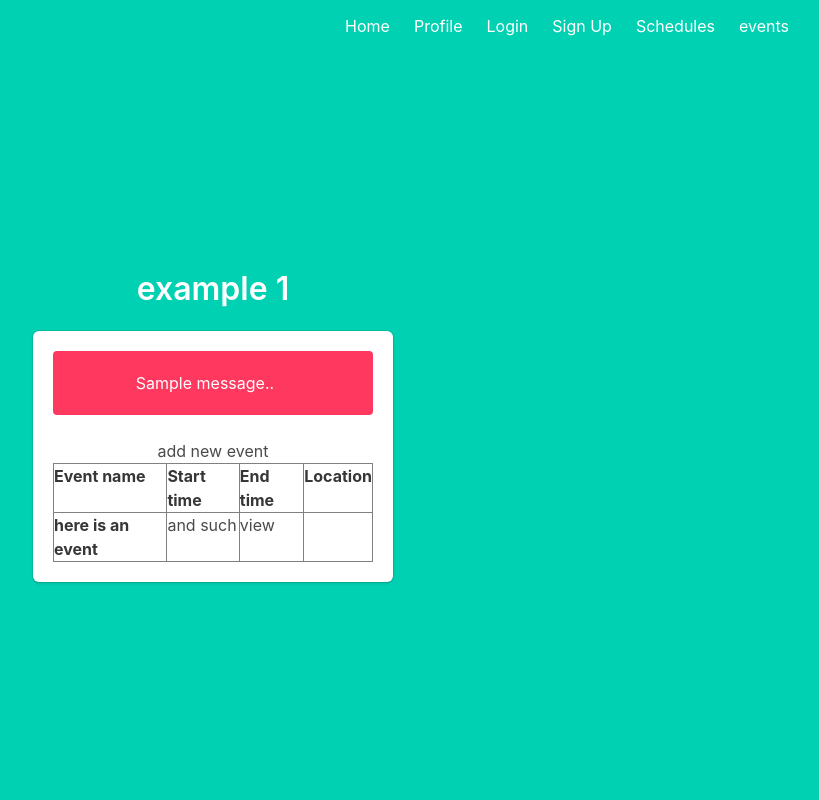
After one commit to emmtrinidad/untitledItineraryApp, a Flask app: template project/templates/schedule.html in a window 1280 px wide. The commit adds this page. Shown: the whole page, without its empty margins (427-1246 px from the left). Run offline with Flask 3, Linux system fonts and the light colour scheme; the template is opened without the code that fills it: values that come from a table or form of the project are taken from there, others are empty; tables that the repository leaves empty hold one stand-in row (values such as "Sample post"); one stand-in notice (Sample message) is shown.

```diff
--- a/project/app.py
+++ b/project/app.py
@@ -1,6 +1,7 @@
 from flask import Flask
 from flask_sqlalchemy import SQLAlchemy
 from flask_login import LoginManager
+from flask_migrate import Migrate
 
 # init SQLAlchemy so we can use it later in our models
 db = SQLAlchemy()
--- /dev/null
+++ b/project/templates/schedule.html
@@ -0,0 +1,51 @@
+<!--
+    NOT TO BE CONFUSED WITH SCHEDULE
+    html file for viewing ONE CERTAIN schedule
+
+-->
+
+{% extends "base.html" %}
+
+{% block content %}
+<div class="column is-4 is-offset-4">
+    <h3 class="title">{{schedule['scheduleName']}}</h3>
+    <div class="box">
+        {% with messages = get_flashed_messages() %}
+        {% if messages %}
+            <div class="notification is-danger">
+                {{ messages[0] }}.</a>.
+            </div>
+        {% endif %}
+        {% endwith %}
+
+        {% if events %}
+            <a href="/schedules/{{schedule['scheduleId']}}/createevent"> add new event</a>
+            <table border="1" class="dataframe">
+                <thead>
+                  <tr style="text-align: right;">
+                    <th>Event name</th>
+                    <th>Start time</th>
+                    <th>End time</th>
+                    <th>Location</th>
+                  </tr>
+                </thead>
+                <tbody>
+                    {% for event in events %}
+                        <tr>
+                              <th>here is an event</th>
+                              <td>and such</td>
+                              <td><a href="schedules/{{schedule['scheduleId']/event['eventId']}}">view</a></td>
+                        </tr>
+                    {% endfor %}
+                </tbody>
+              </table>
+
+
+        {% else %}
+            <h3>event is empty</h3>
+            <a href="/schedules/{{schedule['scheduleId']}}/createevent">why not make one?</a>
+        {% endif %}
+    </div>
+</div>
+
+{% endblock %}
--- a/project/templates/schedules.html
+++ b/project/templates/schedules.html
@@ -34,7 +34,7 @@
                               <td>{{row['scheduleId']}}</td>
                               <td>{{row['startDate']}}</td>
                               <td>{{row['endDate']}}</td>
-                              <td>sup</td>
+                              <td><a href="schedules/{{row['scheduleId']}}">view</a></td>
                         </tr>
                     {% endfor %}
                 </tbody>
```
Also changed, not shown: project/models.py (+13 -1 lines), project/sched.py (+5 -4 lines), project/templates/events.html (added, +7 -0 lines), instance/test.db, project/instance/test copy.db (added), project/instance/test.db, project/templates/createevent.html (added), project/test.db (added), 1 other file.
